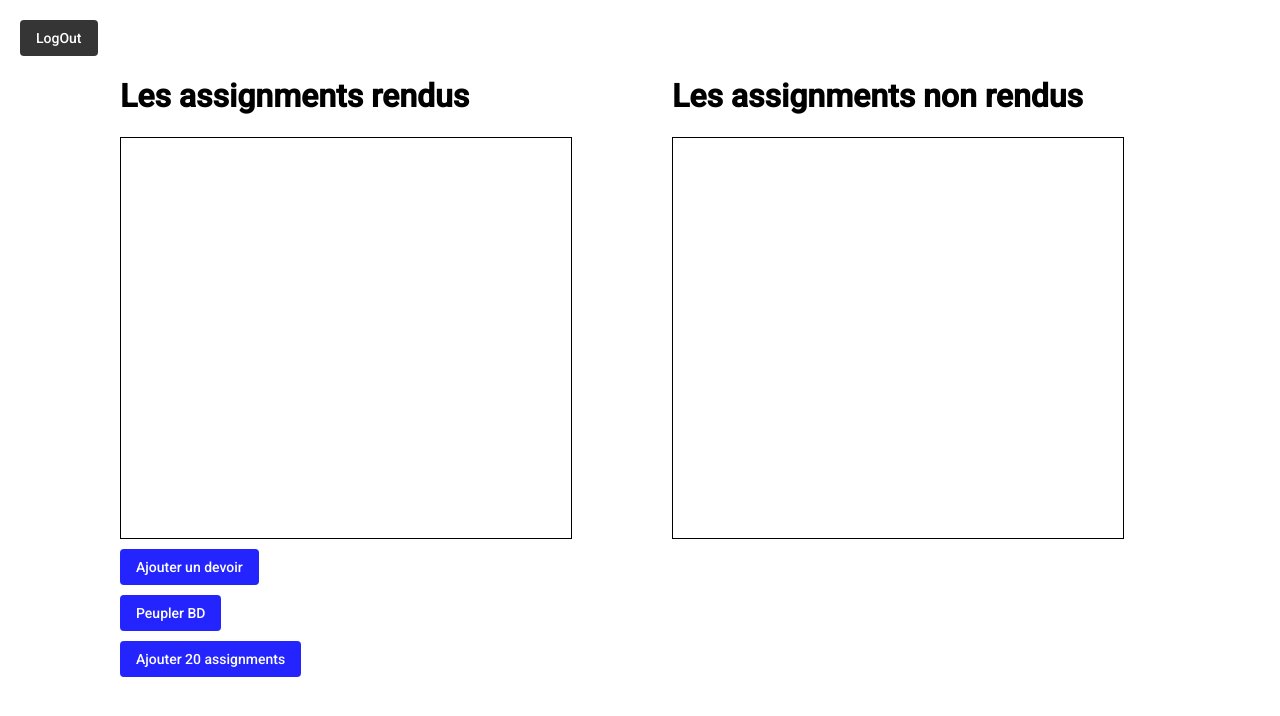
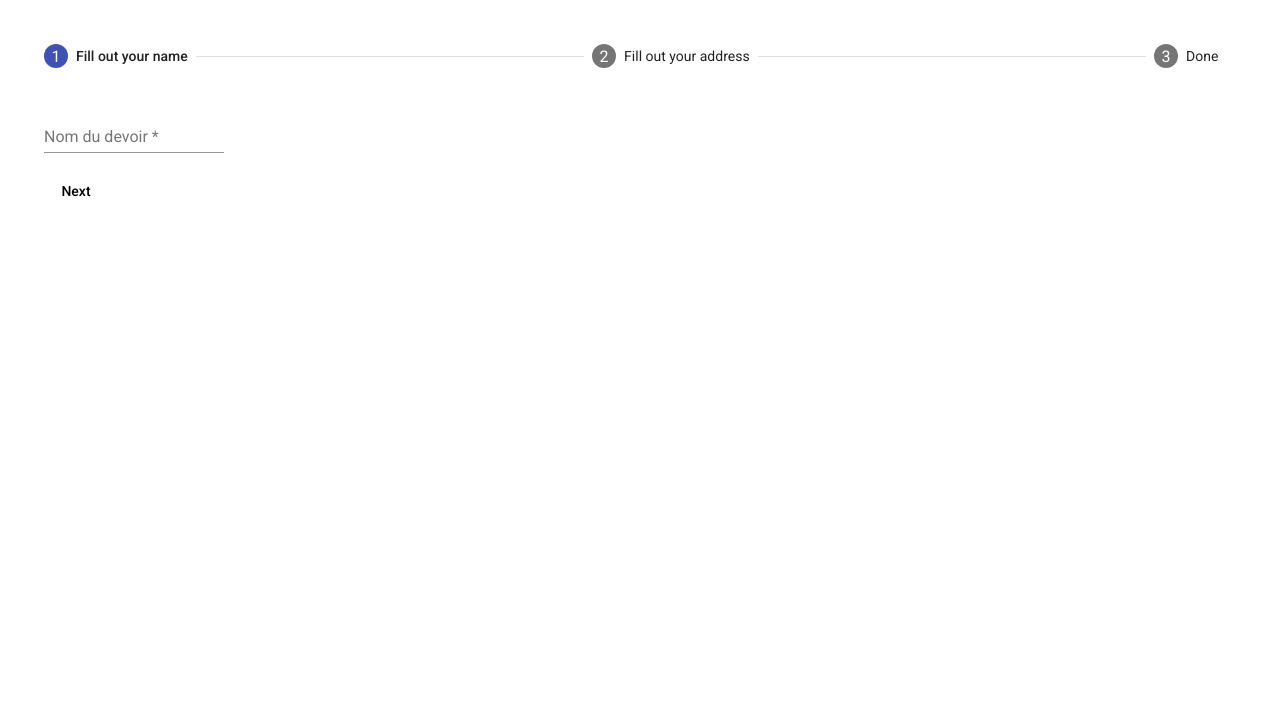
Before and after one commit to hassanmazyad/Tp_Angular, an Angular app in the folder assignment-app/: page /add in a window 1280 px wide. Before the commit this address led to /home. Shown: the top 716 px of the page. Built offline with nearby package versions, Linux system fonts and the light colour scheme; no server answers.

Commit message:
Stepper pour l'ajout d'Assignments

```diff
--- a/assignment-app/src/app/app.module.ts
+++ b/assignment-app/src/app/app.module.ts
@@ -10,7 +10,7 @@ import { MatDividerModule } from '@angular/material/divider';
 import { AssignmentsComponent } from './assignments/assignments.component';
 import { RenduDirective } from './shared/rendu.directive';
 import {MatDatepickerModule} from '@angular/material/datepicker';
-import { FormsModule } from '@angular/forms';
+import { FormsModule, ReactiveFormsModule } from '@angular/forms';
 import { MatFormFieldModule } from '@angular/material/form-field';
 import { MatNativeDateModule, MatPseudoCheckbox } from '@angular/material/core';
 import { AssignmentDetailComponent } from './assignments/assignment-detail/assignment-detail.component';
@@ -25,6 +25,7 @@ import {MatSlideToggleModule} from "@angular/material/slide-toggle";
 import {HttpClientModule} from '@angular/common/http';
 import {ScrollingModule} from '@angular/cdk/scrolling';
 import { LoginPageComponent } from './users/login-page/login-page.component';
+import {MatStepperModule} from '@angular/material/stepper';
 
 const routes:Routes = [
   {
@@ -37,8 +38,7 @@ const routes:Routes = [
   },
   {
     path:"add",
-    component : AddAssignmentComponent,
-    canActivate: [AuthGuard]
+    component : AddAssignmentComponent
   },
   {
     path:"assignment/:id",
@@ -85,6 +85,9 @@ const routes:Routes = [
     HttpClientModule,
     MatSlideToggleModule,
     ScrollingModule,
+    MatStepperModule,
+    FormsModule,
+    ReactiveFormsModule,
     RouterModule.forRoot(routes)
 
   ],
--- a/assignment-app/src/app/assignments/add-assignment/add-assignment.component.css
+++ b/assignment-app/src/app/assignments/add-assignment/add-assignment.component.css
@@ -3,3 +3,11 @@
     flex-direction: column;
     margin: 5px;
 }
+
+.mat-stepper-horizontal {
+    margin-top: 8px;
+  }
+
+  .mat-form-field {
+    margin-top: 16px;
+  }
--- a/assignment-app/src/app/assignments/add-assignment/add-assignment.component.html
+++ b/assignment-app/src/app/assignments/add-assignment/add-assignment.component.html
@@ -1,25 +1,36 @@
-<form class="form" #assignmentForm>
+<mat-horizontal-stepper [linear]="isLinear" #stepper>
+    <mat-step [stepControl]="firstFormGroup">
+      <form [formGroup]="firstFormGroup">
+        <ng-template matStepLabel>Fill out your name</ng-template>
         <mat-form-field>
-        <input matInput
-                placeholder="nom du devoir"
-                [(ngModel)] = "nomDevoir"
-                name="name"
-                >
+          <mat-label>Nom du devoir</mat-label>
+          <input matInput [(ngModel)] = "nomDevoir" name="name" placeholder="Nom du devoir" formControlName="firstCtrl" required>
         </mat-form-field>
-
+        <div>
+          <button mat-button matStepperNext>Next</button>
+        </div>
+      </form>
+    </mat-step>
+    <mat-step [stepControl]="secondFormGroup" label="Fill out your address">
+      <form [formGroup]="secondFormGroup">
         <mat-form-field>
-        <input matInput
-               [matDatepicker]="picker"
-               placeholder="date de rendu"
-               [(ngModel)]="dateRendu"
-               name="date"
-        >
+          <mat-label>Date du rendu</mat-label>
+          <input matInput [(ngModel)]="dateRendu" name="date" formControlName="secondCtrl" placeholder="Ex 10-02-1999" [matDatepicker]="picker"  required>
           <mat-datepicker-toggle metSuffix [for]="picker"></mat-datepicker-toggle>
           <mat-datepicker #picker></mat-datepicker>
         </mat-form-field>
-
-    <button mat-stroked-button color="primary" (click)="onSubmit() ; assignmentForm.reset()">
-        Ajouter un devoir
-    </button>
-
+        <div>
+          <button mat-button matStepperPrevious>Back</button>
+          <button mat-button matStepperNext>Next</button>
+        </div>
       </form>
+    </mat-step>
+    <mat-step>
+      <ng-template matStepLabel>Done</ng-template>
+      <p>You are now done.</p>
+      <div>
+        <button mat-button matStepperPrevious>Back</button>
+        <button mat-button (click)="onSubmit() ; stepper.reset()">Ajouter le devoir</button>
+      </div>
+    </mat-step>
+  </mat-horizontal-stepper>
--- a/assignment-app/src/app/assignments/add-assignment/add-assignment.component.ts
+++ b/assignment-app/src/app/assignments/add-assignment/add-assignment.component.ts
@@ -1,4 +1,5 @@
 import { Component, OnInit, /*Output , EventEmitter*/} from '@angular/core';
+import {FormBuilder, FormGroup, Validators} from '@angular/forms';
 import { Router } from '@angular/router';
 import { AssignmentsService } from 'src/app/shared/assignments.service';
 import {Assignment} from '../assignment.model';
@@ -14,11 +15,21 @@ export class AddAssignmentComponent implements OnInit {
   nomDevoir:string
   dateRendu:Date
 
+  //stepper
+  isLinear = false
+  firstFormGroup: FormGroup
+  secondFormGroup: FormGroup
 
   constructor(private assignmentsService:AssignmentsService,
-              private router:Router) { }
+              private router:Router, private _formBuilder: FormBuilder) { }
 
   ngOnInit(): void {
+    this.firstFormGroup = this._formBuilder.group({
+      firstCtrl: ['', Validators.required]
+    });
+    this.secondFormGroup = this._formBuilder.group({
+      secondCtrl: ['', Validators.required]
+    });
   }
 
 
```
Also changed, not shown: 1 other file (tests, documents, lock files or other folders). Lines whose indentation alone changed are shown as unchanged.
